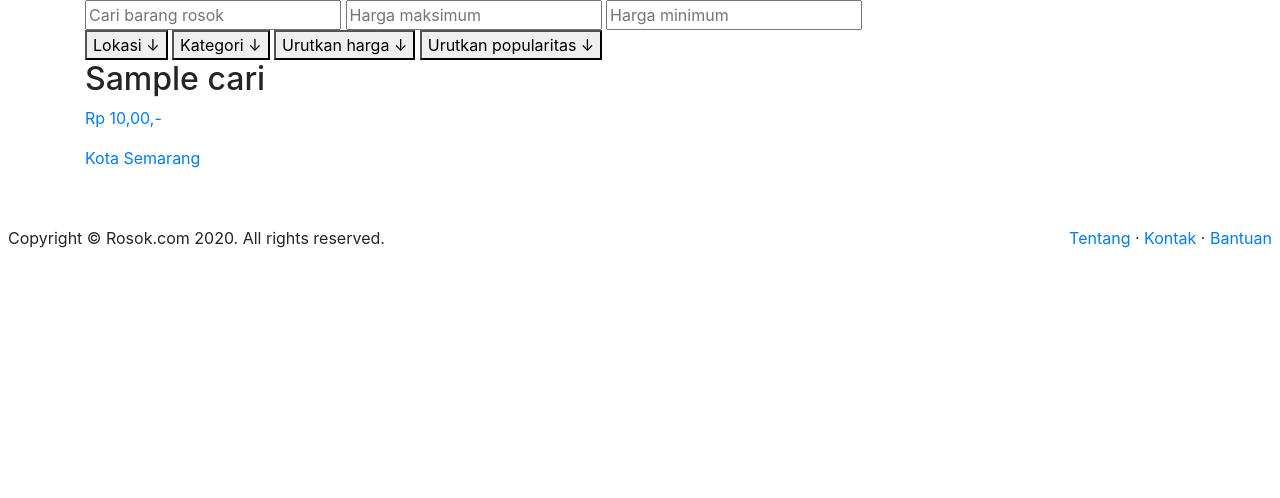
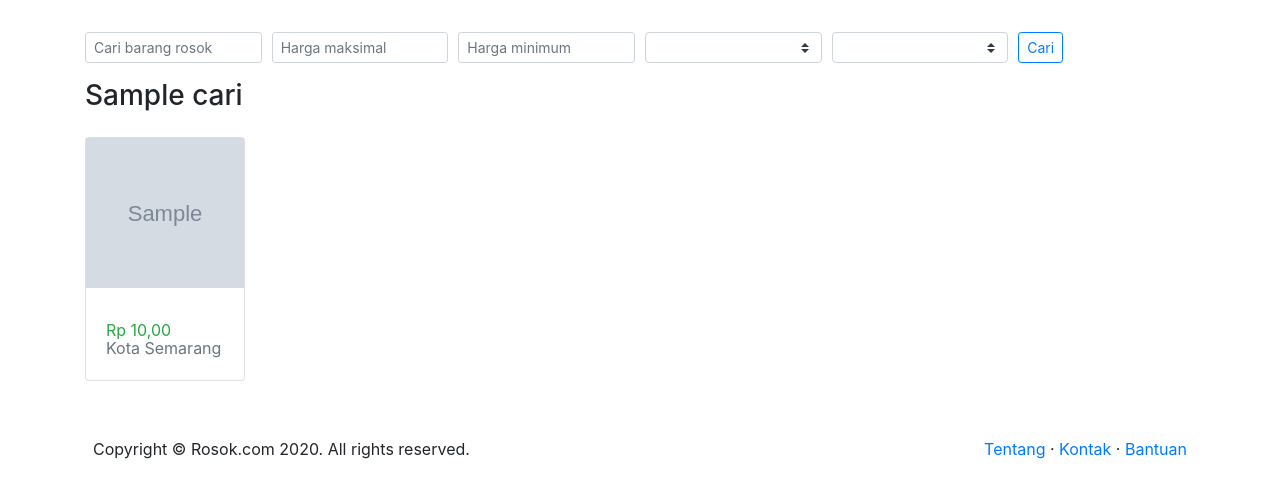
Before and after one commit to anggakswr/rosok, a CodeIgniter 4 app: template app/Views/pages/cari.php in a window 1280 px wide. Shown: the part 56-554 px from the top of the page. Run offline with PHP 8.4 and a stand-in for CodeIgniter, Linux system fonts and the light colour scheme; the template is opened without the code that fills it: most values are stand-ins (such as "Sample title", 1, 10 or a date in 2020); grey boxes marked "Sample" are stand-in pictures; data that the repository does not hold is empty; some libraries are stand-ins or nearby versions.

Commit message:
smua fitur filter sdh bs, ubah font brg jd bold

```diff
--- a/app/Views/layout/template.php
+++ b/app/Views/layout/template.php
@@ -54,8 +54,8 @@
                         <!-- End Belum Login -->
                     <?php endif; ?>
                 </ul>
-                <form class="form-inline my-2 my-lg-0">
-                    <input class="form-control form-control-sm mr-sm-2" type="search" placeholder="Cari barang rosok">
+                <form class="form-inline my-2 my-lg-0" action="/pages/cari" method="get">
+                    <input class="form-control form-control-sm mr-sm-2" type="search" placeholder="Cari barang rosok" name="rosok">
                     <button class="btn btn-sm btn-outline-primary my-2 my-sm-0" type="submit">Cari</button>
                 </form>
             </div>
@@ -84,7 +84,6 @@
         <?php endif; ?>
 
         <?= $this->renderSection('content'); ?>
-    </div>
 
         <footer class="d-flex justify-content-between mt-5 p-2">
             <div>Copyright &copy; Rosok.com 2020. All rights reserved.</div>
@@ -94,6 +93,8 @@
                 <a href="/bantuan">Bantuan</a>
             </div>
         </footer>
+    </div>
+
     <!-- End Container -->
 
     <!-- jQuery first, then Popper.js, then Bootstrap JS -->
--- a/app/Views/pages/cari.php
+++ b/app/Views/pages/cari.php
@@ -1,28 +1,50 @@
 <?= $this->extend('layout/template'); ?>
 <?= $this->section('content'); ?>
-<div class="flex nav2">
-    <!-- Tentukan Harga -->
-    <form action="" method="get">
-        <?php $request = \Config\Services::request(); ?>
-        <input type="text" name="rosok" placeholder="Cari barang rosok" value="<?= $request->getGet('rosok'); ?>">
-        <input type="number" name="hargaMaks" placeholder="Harga maksimum" value="<?= $request->getGet('hargaMaks'); ?>">
-        <input type="number" name="hargaMin" placeholder="Harga minimum" value="<?= $request->getGet('hargaMin'); ?>">
-        <button type="submit" class="hidden">Cari</button>
-    </form>
-    <!-- End Tentukan Harga -->
-
-    <!-- Tombols -->
-    <div>
-        <button>Lokasi &darr;</button>
-        <button>Kategori &darr;</button>
-        <button>Urutkan harga &darr;</button>
-        <button>Urutkan popularitas &darr;</button>
+<!-- Filter -->
+<form class="mt-3" action="" method="get">
+    <?php $request = \Config\Services::request(); ?>
+    <div class="form-row">
+        <div class="col-6 col-md-3 col-lg-2 mt-3">
+            <input type="text" class="form-control form-control-sm" placeholder="Cari barang rosok" name="rosok" value="<?= $request->getGet('rosok'); ?>">
+        </div>
+        <div class="col-6 col-md-3 col-lg-2 mt-3">
+            <input type="text" class="form-control form-control-sm" placeholder="Harga maksimal" name="hargaMaks" value="<?= $request->getGet('hargaMaks'); ?>">
+        </div>
+        <div class="col-6 col-md-3 col-lg-2 mt-3">
+            <input type="text" class="form-control form-control-sm" placeholder="Harga minimum" name="hargaMin" value="<?= $request->getGet('hargaMin'); ?>">
+        </div>
+        <div class="col-6 col-md-3 col-lg-2 mt-3">
+            <select class="custom-select custom-select-sm" name="kategori">
+                <option value="<?= ($request->getGet('kategori')) ? $request->getGet('kategori') : ''; ?>">
+                    <?= ($request->getGet('kategori')) ? $request->getGet('kategori') : '-- Kategori --'; ?>
+                </option>
+                <?php foreach ($kategori as $k) : ?>
+                    <?php if ($k['kategori'] != $request->getGet('kategori')) : ?>
+                        <option value="<?= $k['kategori']; ?>"><?= $k['kategori']; ?></option>
+                    <?php endif; ?>
+                <?php endforeach; ?>
+            </select>
+        </div>
+        <div class="col-6 col-md-3 col-lg-2 mt-3">
+            <select class="custom-select custom-select-sm" name="urutkan">
+                <option value="<?= ($request->getGet('urutkan')) ? $request->getGet('urutkan') : ''; ?>">
+                    <?= ($request->getGet('urutkan')) ? $request->getGet('urutkan') : '-- Urutkan --'; ?>
+                </option>
+                <option value="Harga rendah ke tinggi">Harga rendah ke tinggi</option>
+                <option value="Harga tinggi ke rendah">Harga tinggi ke rendah</option>
+                <option value="Paling banyak suka">Paling banyak suka</option>
+                <option value="">Terbaru</option>
+            </select>
+        </div>
+        <div class="col-6 col-md-3 col-lg-2 mt-3">
+            <button class="btn btn-sm btn-outline-primary" type="submit">Cari</button>
+        </div>
     </div>
-    <!-- End Tombols -->
-</div>
+</form>
+<!-- End Filter -->
 
 <!-- Hasil Pencarian-->
-<h2 class="mt5">
+<h3 class="mt-3">
     <?php
     if (isset($cari)) {
         echo $cari;
@@ -32,18 +54,40 @@
         echo 'Menampilkan semua barang';
     }
     ?>
-</h2>
+</h3>
+
+<!-- Jika Barang Tidak Ada -->
+<?php if (empty($barang)) : ?>
+    <div class="row">
+        <div class="col">
+            <h4 class="text-secondary">Barang tidak ada.</h4>
+        </div>
+    </div>
+<?php endif; ?>
+<!-- End Jika Barang Tidak Ada -->
 
 <?php helper('text'); ?>
 
-<div class="product">
+<div class="row">
     <?php foreach ($barang as $b) : ?>
-        <a class="product-item" href="/barang/<?= $b['slug']; ?>">
-            <div class="gambar-kecil" style="background-image: url('/img/uploads/barang/<?= $b['foto']; ?>');"></div>
-            <h4><?= character_limiter($b['nama'], 20); ?></h4>
-            <p class="green">Rp <?= number_format($b['harga'], 2, ',', '.'); ?>,-</p>
-            <p class="grey">Kota Semarang</p>
-        </a>
+        <div class="col-6 col-md-3 col-lg-2 mt-3">
+            <a href="/barang/<?= $b['slug']; ?>" class="card text-decoration-none">
+                <div class="foto-kecil" style="background-image: url('/img/uploads/barang/<?= $b['foto']; ?>');"></div>
+                <div class="card-body">
+                    <p class="card-text">
+                        <strong>
+                            <?= character_limiter($b['nama'], 20); ?>
+                        </strong>
+                    </p>
+                    <p class="card-subtitle text-success">
+                        Rp <?= number_format($b['harga'], 2, ',', '.'); ?>
+                    </p>
+                    <p class="card-subtitle text-muted">
+                        Kota Semarang
+                    </p>
+                </div>
+            </a>
+        </div>
     <?php endforeach; ?>
 </div>
 
```
Also changed, not shown: app/Controllers/Pages.php (+14 -2 lines), app/Models/BarangModel.php (+16 -43 lines), app/Views/pages/index.php (+32 -8 lines). Lines whose indentation alone changed are shown as unchanged.
